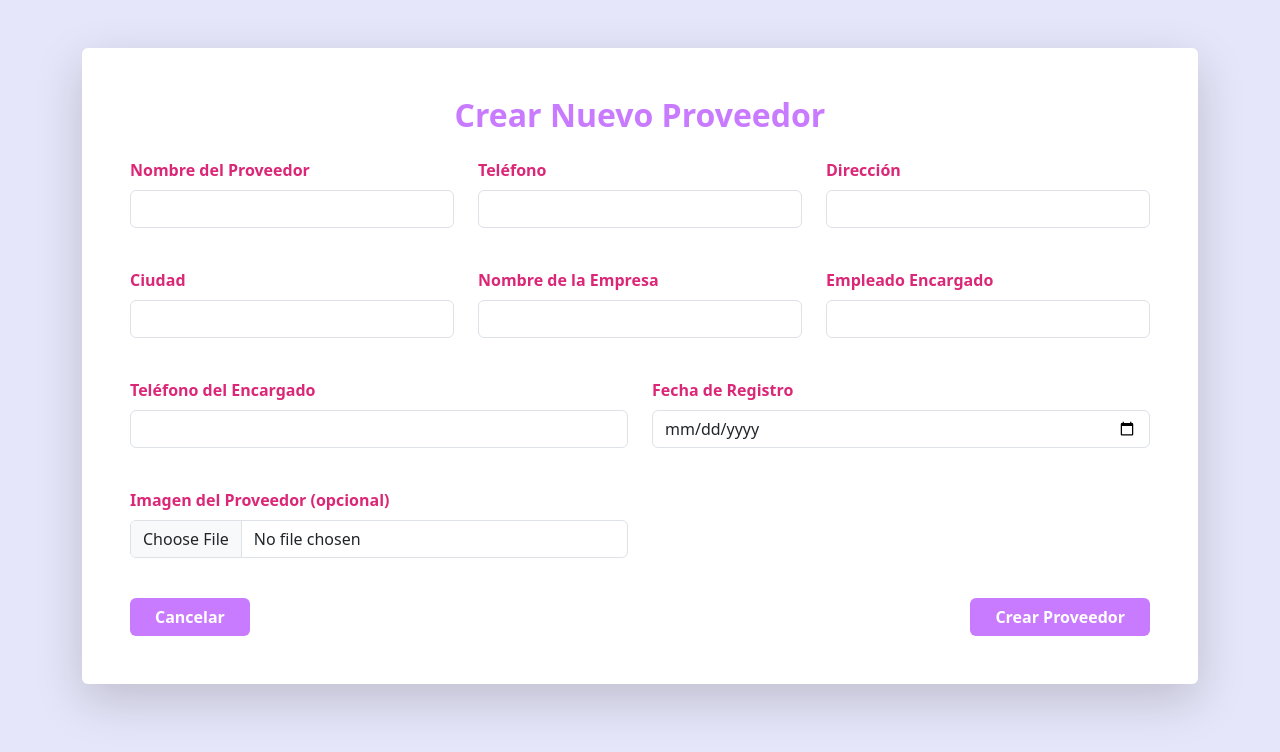
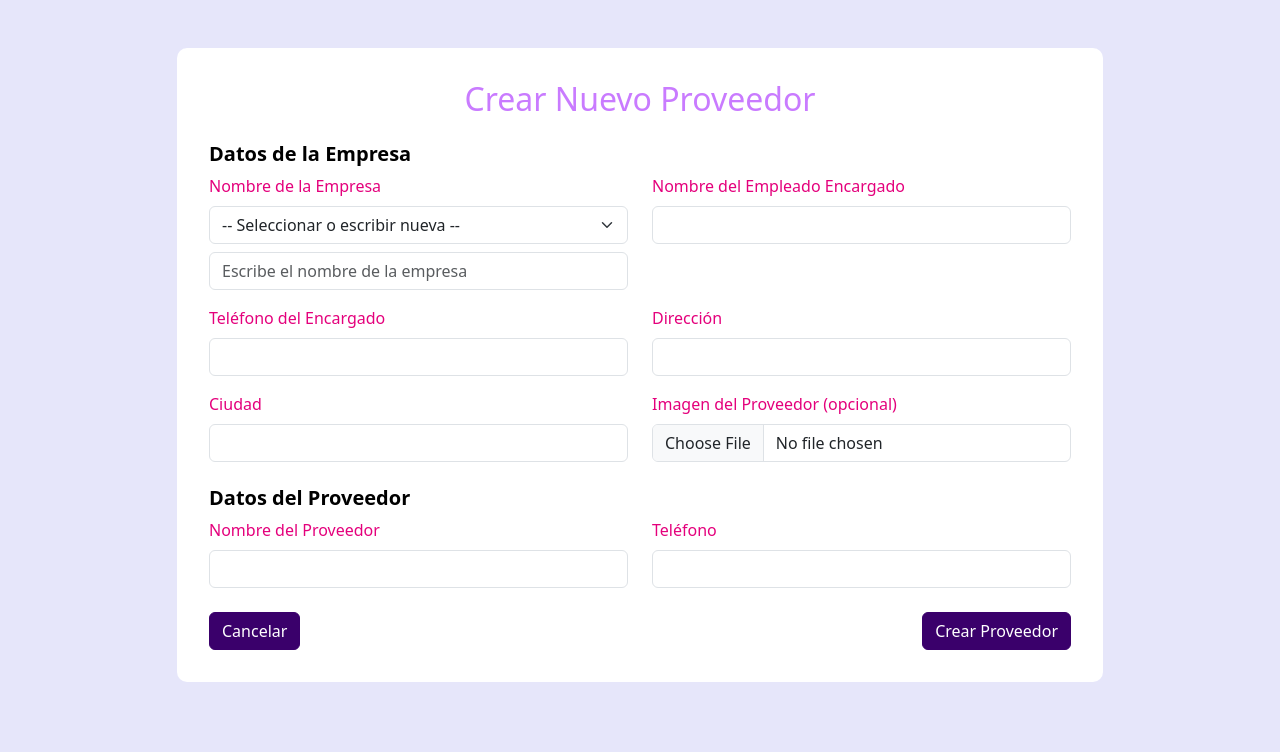
Before and after one commit to fernandaaguilar44/Salon_chic, a Laravel app: page /proveedores/create in a window 1280 px wide. Shown: the top 752 px of the page. Run offline with Laravel 12, Linux system fonts and the light colour scheme; data that the repository does not hold is empty.

Commit message:
Se modificaron las vistas

```diff
--- a/app/Http/Controllers/ProveedorController.php
+++ b/app/Http/Controllers/ProveedorController.php
@@ -38,20 +38,34 @@ class ProveedorController extends Controller
 
     public function create()
     {
-        return view('proveedores.create');
+        $empresas = Proveedor::select('nombre_empresa')
+            ->distinct()
+            ->orderBy('nombre_empresa')
+            ->pluck('nombre_empresa');
+
+        return view('proveedores.create', compact('empresas'));
     }
 
     public function store(Request $request)
     {
         $request->validate([
             'nombre_proveedor' => 'required|string|max:35',
-            'telefono' => ['required', 'digits:8', 'regex:/^(?!([0-9])\1{7})[0-9]{8}$/'],
+            'telefono' => [
+                'required',
+                'digits:8',
+                'regex:/^(?!([0-9])\1{7})[0-9]{8}$/',
+                'unique:proveedores,telefono',
+            ],
             'direccion' => 'required|string|max:100',
             'ciudad' => 'required|string|max:25|regex:/^[A-Za-zÁÉÍÓÚáéíóúÑñ\s]+$/',
             'nombre_empresa' => 'required|string|max:25',
             'empleado_encargado' => 'required|string|max:35',
-            'telefono_empleado_encargado' => ['required', 'digits:8', 'regex:/^(?!([0-9])\1{7})[0-9]{8}$/'],
-            'fecha_registro' => 'required|date|before_or_equal:today',
+            'telefono_empleado_encargado' => [
+                'required',
+                'digits:8',
+                'regex:/^(?!([0-9])\1{7})[0-9]{8}$/',
+                'unique:proveedores,telefono_empleado_encargado',
+            ],
             'imagen' => 'nullable|image|max:2048',
         ]);
 
@@ -81,13 +95,22 @@ class ProveedorController extends Controller
     {
         $request->validate([
             'nombre_proveedor' => 'required|string|max:35',
-            'telefono' => ['required', 'digits:8', 'regex:/^(?!([0-9])\1{7})[0-9]{8}$/'],
+            'telefono' => [
+                'required',
+                'digits:8',
+                'regex:/^(?!([0-9])\1{7})[0-9]{8}$/',
+                Rule::unique('proveedores', 'telefono')->ignore($proveedor->id),
+            ],
             'direccion' => 'required|string|max:100',
             'ciudad' => 'required|string|max:25|regex:/^[A-Za-zÁÉÍÓÚáéíóúÑñ\s]+$/',
             'nombre_empresa' => 'required|string|max:25',
             'empleado_encargado' => 'required|string|max:35',
-            'telefono_empleado_encargado' => ['required', 'digits:8', 'regex:/^(?!([0-9])\1{7})[0-9]{8}$/'],
-            'fecha_registro' => 'required|date|before_or_equal:today',
+            'telefono_empleado_encargado' => [
+                'required',
+                'digits:8',
+                'regex:/^(?!([0-9])\1{7})[0-9]{8}$/',
+                Rule::unique('proveedores', 'telefono_empleado_encargado')->ignore($proveedor->id),
+            ],
             'imagen' => 'nullable|image|max:2048',
         ]);
 
@@ -108,7 +131,6 @@ class ProveedorController extends Controller
             'nombre_empresa' => $request->nombre_empresa,
             'empleado_encargado' => $request->empleado_encargado,
             'telefono_empleado_encargado' => $request->telefono_empleado_encargado,
-            'fecha_registro' => $request->fecha_registro,
             'imagen' => $proveedor->imagen,
         ]);
 
--- a/resources/views/proveedores/create.blade.php
+++ b/resources/views/proveedores/create.blade.php
@@ -8,106 +8,62 @@
     <link href="https://cdn.jsdelivr.net/npm/bootstrap@5.3.3/dist/css/bootstrap.min.css" rel="stylesheet">
     <style>
         body {
-            background-color: #e6e6fa;
-            color: white;
+            background-color: #E6E6FA;
         }
-        .text-morado {
-            color: #c97bff;
+        .form-container {
+            background-color: #fff;
+            padding: 2rem;
+            border-radius: 10px;
+            color: black;
         }
-        .text-rosado {
-            color: #db2777;
+        .form-label {
+            color: #e4007c;
         }
-        .bg-rosado {
-            background-color: #c97bff;
+        .btn-primary,
+        .btn-secondary {
+            background-color: #3a006b;
+            border-color: #3a006b;
         }
-        .bg-rosado:hover {
-            background-color: #c97bff;
-        }
-        .bg-morado {
-            background-color: #c97bff;
-        }
-        .bg-morado:hover {
-            background-color: #c97bff;
-        }
-        .shadow-lg {
-            box-shadow: 0 .5rem 1rem rgba(0,0,0,.15);
+        .btn-secondary:hover {
+            background-color: #e4007c;
+            border-color: #e4007c;
         }
     </style>
 </head>
 <body>
 
 <div class="container py-5">
-    <div class="bg-white text-dark rounded shadow-lg p-5">
-        <h2 class="text-center fw-bold mb-4 text-morado">Crear Nuevo Proveedor</h2>
+    <div class="row justify-content-center">
+        <div class="col-12 col-lg-10">
+            <div class="form-container">
+                <h2 class="mb-4 text-center" style="color: #c97bff;">Crear Nuevo Proveedor</h2>
 
                 <form method="POST" action="{{ route('proveedores.store') }}" enctype="multipart/form-data">
                     @csrf
 
-            <!-- Fila 1 -->
-            <div class="row mb-4">
-                <div class="col-md-4 mb-3">
-                    <label for="nombre_proveedor" class="form-label text-rosado fw-semibold">Nombre del Proveedor</label>
-                    <input type="text" id="nombre_proveedor" name="nombre_proveedor"
-                           value="{{ old('nombre_proveedor') }}"
-                           required maxlength="35"
-                           class="form-control @error('nombre_proveedor') is-invalid @enderror">
-                    @error('nombre_proveedor')
-                    <div class="invalid-feedback">{{ $message }}</div>
-                    @enderror
-                </div>
-
-                <div class="col-md-4 mb-3">
-                    <label for="telefono" class="form-label text-rosado fw-semibold">Teléfono</label>
-                    <input type="text" id="telefono" name="telefono"
-                           value="{{ old('telefono') }}"
-                           required pattern="\d{8}" maxlength="8" inputmode="numeric"
-                           title="Debe contener 8 dígitos distintos"
-                           oninput="this.value = this.value.replace(/[^0-9]/g, '')"
-                           class="form-control @error('telefono') is-invalid @enderror">
-                    @error('telefono')
-                    <div class="invalid-feedback">{{ $message }}</div>
-                    @enderror
-                </div>
-
-                <div class="col-md-4 mb-3">
-                    <label for="direccion" class="form-label text-rosado fw-semibold">Dirección</label>
-                    <input type="text" id="direccion" name="direccion"
-                           value="{{ old('direccion') }}"
-                           required maxlength="100"
-                           class="form-control @error('direccion') is-invalid @enderror">
-                    @error('direccion')
-                    <div class="invalid-feedback">{{ $message }}</div>
-                    @enderror
-                </div>
-            </div>
-
-            <!-- Fila 2 -->
-            <div class="row mb-4">
-                <div class="col-md-4 mb-3">
-                    <label for="ciudad" class="form-label text-rosado fw-semibold">Ciudad</label>
-                    <input type="text" id="ciudad" name="ciudad"
-                           value="{{ old('ciudad') }}"
-                           required pattern="^[A-Za-zÁÉÍÓÚáéíóúÑñ\s]+$" maxlength="25"
-                           title="Solo letras y espacios"
-                           class="form-control @error('ciudad') is-invalid @enderror">
-                    @error('ciudad')
-                    <div class="invalid-feedback">{{ $message }}</div>
-                    @enderror
-                </div>
-
-                <div class="col-md-4 mb-3">
-                    <label for="nombre_empresa" class="form-label text-rosado fw-semibold">Nombre de la Empresa</label>
-                    <input type="text" id="nombre_empresa" name="nombre_empresa"
+                    <!-- SECCIÓN: DATOS DE LA EMPRESA -->
+                    <h5 class="text-rosado fw-bold">Datos de la Empresa</h5>
+                    <div class="row mb-3">
+                        <div class="col-md-6">
+                            <label class="form-label">Nombre de la Empresa</label>
+                            <select id="nombre_empresa_select" class="form-select mb-2">
+                                <option value="">-- Seleccionar o escribir nueva --</option>
+                                @foreach ($empresas as $empresa)
+                                    <option value="{{ $empresa }}" {{ old('nombre_empresa') == $empresa ? 'selected' : '' }}>{{ $empresa }}</option>
+                                @endforeach
+                            </select>
+                            <input type="text" id="nombre_empresa_input" name="nombre_empresa"
                                    value="{{ old('nombre_empresa') }}"
-                           required maxlength="25"
-                           class="form-control @error('nombre_empresa') is-invalid @enderror">
+                                   maxlength="25"
+                                   class="form-control @error('nombre_empresa') is-invalid @enderror"
+                                   placeholder="Escribe el nombre de la empresa" required>
                             @error('nombre_empresa')
                             <div class="invalid-feedback">{{ $message }}</div>
                             @enderror
                         </div>
 
-                <div class="col-md-4 mb-3">
-                    <label for="empleado_encargado" class="form-label text-rosado fw-semibold">Empleado Encargado</label>
+                        <div class="col-md-6">
+                            <label for="empleado_encargado" class="form-label">Nombre del Empleado Encargado</label>
                             <input type="text" id="empleado_encargado" name="empleado_encargado"
                                    value="{{ old('empleado_encargado') }}"
                                    required maxlength="35"
@@ -118,10 +74,9 @@
                         </div>
                     </div>
 
-            <!-- Fila 3 -->
-            <div class="row mb-4">
-                <div class="col-md-6 mb-3">
-                    <label for="telefono_empleado_encargado" class="form-label text-rosado fw-semibold">Teléfono del Encargado</label>
+                    <div class="row mb-3">
+                        <div class="col-md-6">
+                            <label for="telefono_empleado_encargado" class="form-label">Teléfono del Encargado</label>
                             <input type="text" id="telefono_empleado_encargado" name="telefono_empleado_encargado"
                                    value="{{ old('telefono_empleado_encargado') }}"
                                    required pattern="\d{8}" maxlength="8" inputmode="numeric"
@@ -133,23 +88,33 @@
                             @enderror
                         </div>
 
-                <div class="col-md-6 mb-3">
-                    <label for="fecha_registro" class="form-label text-rosado fw-semibold">Fecha de Registro</label>
-                    <input type="date" id="fecha_registro" name="fecha_registro"
-                           value="{{ old('fecha_registro') }}"
-                           max="{{ now()->toDateString() }}"
-                           required
-                           class="form-control @error('fecha_registro') is-invalid @enderror">
-                    @error('fecha_registro')
+                        <div class="col-md-6">
+                            <label for="direccion" class="form-label">Dirección</label>
+                            <input type="text" id="direccion" name="direccion"
+                                   value="{{ old('direccion') }}"
+                                   required maxlength="100"
+                                   class="form-control @error('direccion') is-invalid @enderror">
+                            @error('direccion')
                             <div class="invalid-feedback">{{ $message }}</div>
                             @enderror
                         </div>
                     </div>
 
-            <!-- Fila 4: Imagen -->
-            <div class="row mb-4">
-                <div class="col-md-6 mb-3">
-                    <label for="imagen" class="form-label text-rosado fw-semibold">Imagen del Proveedor (opcional)</label>
+                    <div class="row mb-3">
+                        <div class="col-md-6">
+                            <label for="ciudad" class="form-label">Ciudad</label>
+                            <input type="text" id="ciudad" name="ciudad"
+                                   value="{{ old('ciudad') }}"
+                                   required pattern="^[A-Za-zÁÉÍÓÚáéíóúÑñ\s]+$" maxlength="25"
+                                   title="Solo letras y espacios"
+                                   class="form-control @error('ciudad') is-invalid @enderror">
+                            @error('ciudad')
+                            <div class="invalid-feedback">{{ $message }}</div>
+                            @enderror
+                        </div>
+
+                        <div class="col-md-6">
+                            <label for="imagen" class="form-label">Imagen del Proveedor (opcional)</label>
                             <input type="file" id="imagen" name="imagen"
                                    accept="image/*"
                                    class="form-control @error('imagen') is-invalid @enderror">
@@ -159,21 +124,55 @@
                         </div>
                     </div>
 
-            <!-- Botones -->
-            <div class="d-flex justify-content-between mt-4">
-                <a href="{{ route('proveedores.index') }}" class="btn bg-rosado text-white fw-semibold px-4">
-                    Cancelar
-                </a>
-                <button type="submit" class="btn bg-morado text-white fw-semibold px-4">
-                    Crear Proveedor
-                </button>
+
+                    <!-- SECCIÓN: DATOS DEL PROVEEDOR -->
+                    <h5 class="text-rosado fw-bold mt-4">Datos del Proveedor</h5>
+                    <div class="row mb-3">
+                        <div class="col-md-6">
+                            <label for="nombre_proveedor" class="form-label">Nombre del Proveedor</label>
+                            <input type="text" id="nombre_proveedor" name="nombre_proveedor"
+                                   value="{{ old('nombre_proveedor') }}"
+                                   required maxlength="35"
+                                   class="form-control @error('nombre_proveedor') is-invalid @enderror">
+                            @error('nombre_proveedor')
+                            <div class="invalid-feedback">{{ $message }}</div>
+                            @enderror
                         </div>
 
-        </form>
+                        <div class="col-md-6">
+                            <label for="telefono" class="form-label">Teléfono</label>
+                            <input type="text" id="telefono" name="telefono"
+                                   value="{{ old('telefono') }}"
+                                   required pattern="\d{8}" maxlength="8" inputmode="numeric"
+                                   title="Debe contener 8 dígitos distintos"
+                                   oninput="this.value = this.value.replace(/[^0-9]/g, '')"
+                                   class="form-control @error('telefono') is-invalid @enderror">
+                            @error('telefono')
+                            <div class="invalid-feedback">{{ $message }}</div>
+                            @enderror
                         </div>
                     </div>
 
-<!-- Bootstrap JS -->
+                    <!-- BOTONES -->
+                    <div class="d-flex justify-content-between mt-4">
+                        <a href="{{ route('proveedores.index') }}" class="btn btn-secondary">Cancelar</a>
+                        <button type="submit" class="btn btn-primary">Crear Proveedor</button>
+                    </div>
+                </form>
+
+            </div>
+        </div>
+    </div>
+</div>
+
 <script src="https://cdn.jsdelivr.net/npm/bootstrap@5.3.3/dist/js/bootstrap.bundle.min.js"></script>
+<script>
+    const select = document.getElementById('nombre_empresa_select');
+    const input = document.getElementById('nombre_empresa_input');
+
+    select.addEventListener('change', function () {
+        input.value = this.value || '';
+    });
+</script>
 </body>
 </html>
```
Also changed, not shown: resources/views/proveedores/edit.blade.php (+63 -74 lines), resources/views/proveedores/index.blade.php (+6 -6 lines), resources/views/proveedores/show.blade.php (+13 -16 lines), database/migrations/2025_06_02_181957_create_proveedores_table.php. Lines whose indentation alone changed are shown as unchanged.
